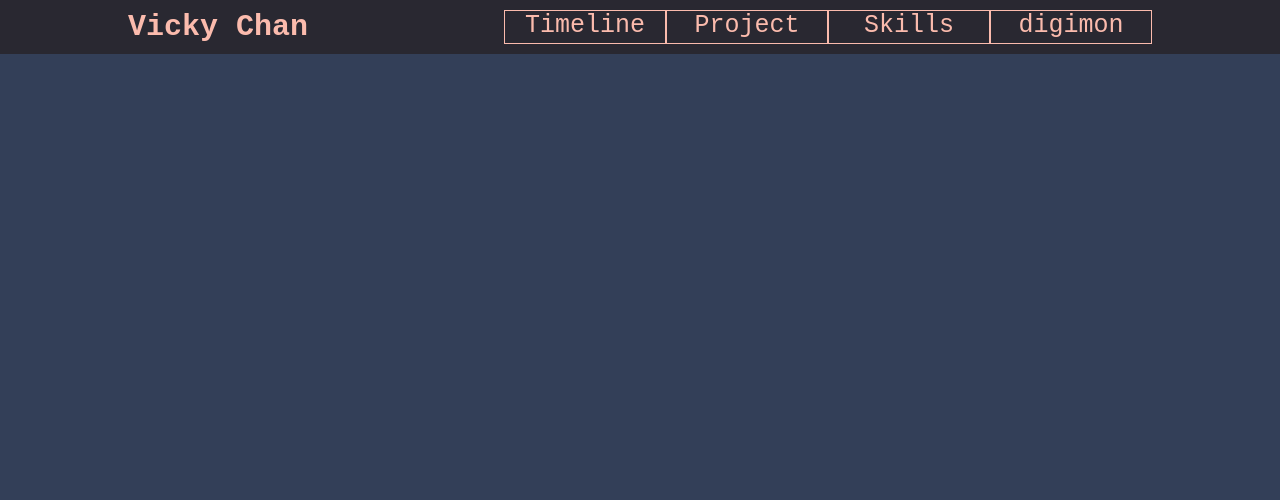
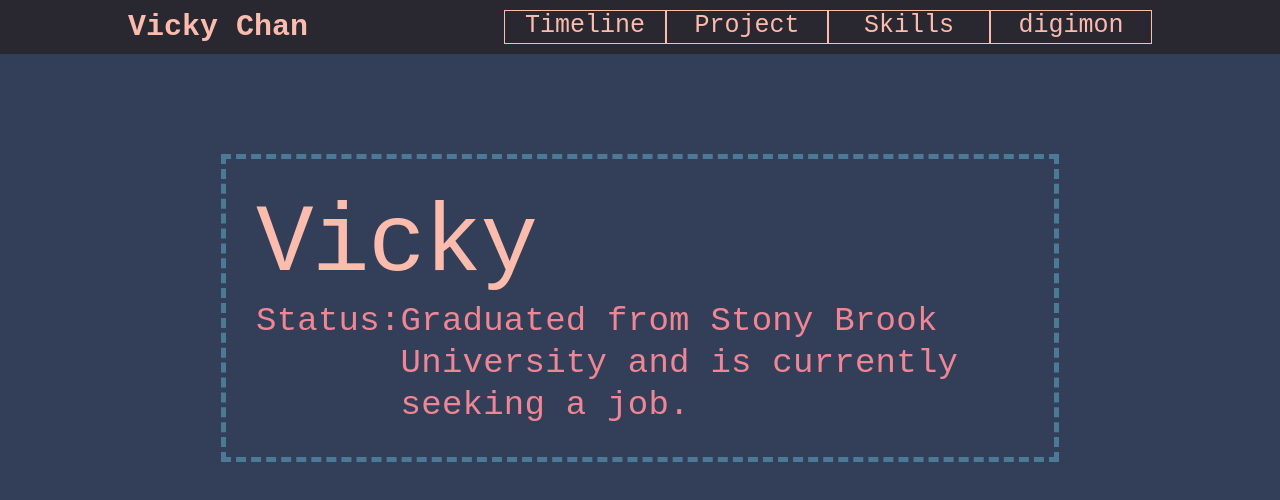
Before and after one commit to Tercra/portfolio, a React (Create React App) app: page / in a window 1280 px wide. Shown: the top 500 px of the page. Built offline with nearby package versions, Linux system fonts and the light colour scheme.

Commit message:
Added Introduction Section

```diff
--- a/src/App.js
+++ b/src/App.js
@@ -1,14 +1,15 @@
 import './App.css';
 import twilight from './theme';
 
-import { Box, ThemeProvider } from '@mui/material';
-import Header from './components/header';
+import { ThemeProvider } from '@mui/material';
+import { Header, Introduction } from './components';
 
 function App() {
   return (
     <>
       <ThemeProvider theme={twilight}>
         <Header />
+        <Introduction />
       </ThemeProvider>
     </>
   );
--- /dev/null
+++ b/src/components/Introduction.js
@@ -0,0 +1,44 @@
+import { useTheme } from "@emotion/react"
+import { Box, Typography } from "@mui/material"
+import { fontFamily } from "@mui/system";
+import { useLayoutEffect, useState } from "react";
+
+const Introduction = () => {
+    const DISPLAY_SWITCH_WIDTH = 1000;
+    const twilight = useTheme();
+    const [wrap, setWrap] = useState("nowrap");
+
+    useLayoutEffect(() => {
+        function resize() {
+            if(window.window.innerWidth < DISPLAY_SWITCH_WIDTH){
+                setWrap("wrap");
+            }
+            else{
+                setWrap("nowrap");
+            }
+        }
+
+        window.addEventListener("resize", resize);
+        resize();
+        return () => window.removeEventListener("resize", resize);
+    }, [])
+
+
+    return (
+        <Box sx={{border:`dashed 5px ${twilight.turquoise}`, width:"60%", margin:"100px auto", padding:"30px"}}>
+            <Typography variant="h1" color={twilight.lightPeach} fontFamily="monospace">
+                Vicky
+            </Typography>
+            <Box sx={{display:"flex", flexWrap:wrap}}>
+                <Typography variant="h4" color={twilight.peach} fontFamily="monospace">
+                    Status:
+                </Typography>
+                <Typography variant="h4" color={twilight.peach} fontFamily="monospace">
+                    Graduated from Stony Brook University and is currently seeking a job.
+                </Typography>
+            </Box>
+        </Box>
+    )
+}
+
+export default Introduction;
--- /dev/null
+++ b/src/components/index.js
@@ -0,0 +1,7 @@
+import Header from './Header';
+import Introduction from './Introduction';
+
+export {
+    Header,
+    Introduction
+}
```
